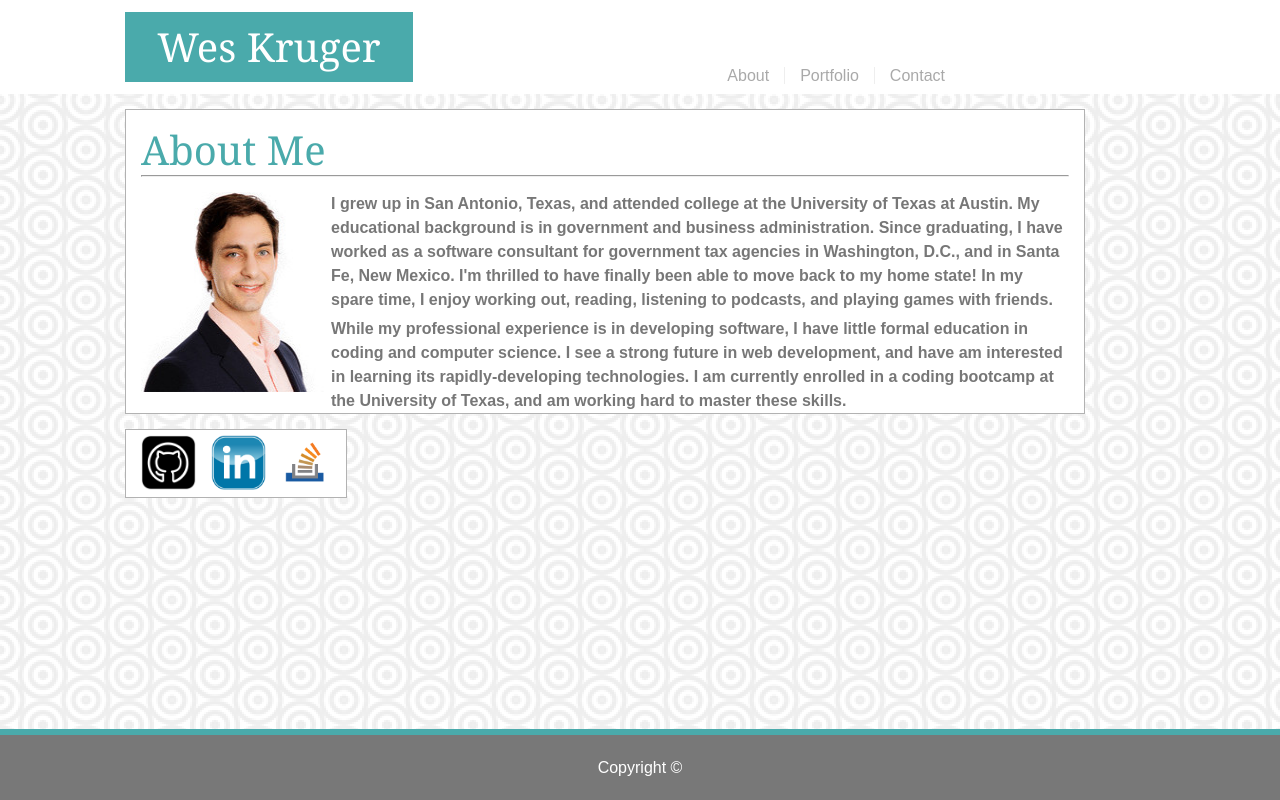
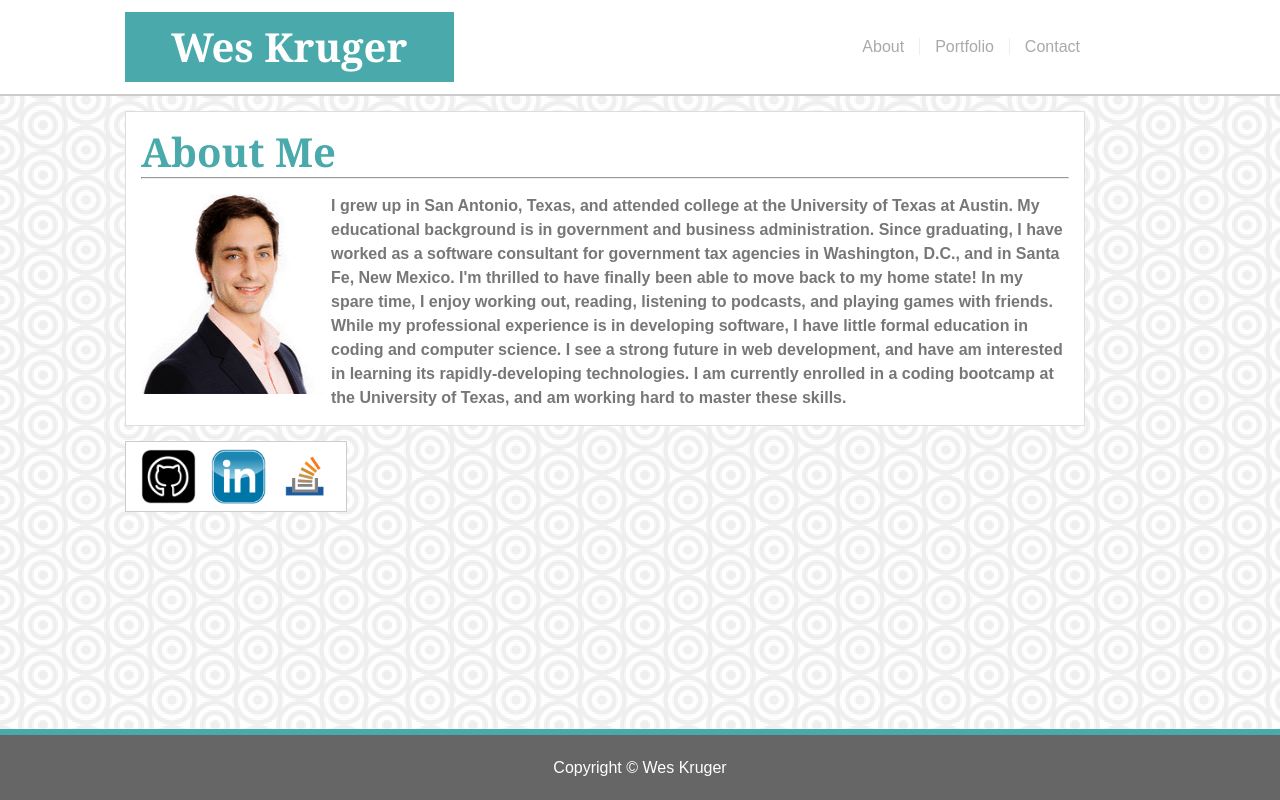
Before and after one commit to Kruges/Basic-Portfolio, a plain HTML site: page index.html in a window 1280 px wide. Drawn offline with Linux system fonts and the light colour scheme.

Commit message:
correcting errors

```diff
--- a/assets/style.css
+++ b/assets/style.css
@@ -1,4 +1,4 @@
-html, body, {
+html, body {
     position:fixed;
     top:0;
     bottom:0;
@@ -8,6 +8,7 @@ html, body, {
     height: 100%;
     margin: 0;
     box-sizing: border-box;
+    overflow: scroll;
 }
 
 body{
@@ -28,7 +29,8 @@ hr{
     margin-bottom: 15px;
     background-color: #fff;
     border-bottom-style: solid;
-    border-bottom-color: lightgray;
+    border-bottom-color: #cccccc;
+    border-width: 2px;
     position: relative;
     top: 0;
     left: 0;
@@ -37,10 +39,10 @@ hr{
 .container{
     display: flex;
     flex-direction: row;
-    max-width: 960px;
+    max-width: 1095px;
 }
 
-.container topName{
+.container .topName{
     background-color: #4aaaab;
     text-align: center;
     font-size: 40px;
@@ -50,12 +52,12 @@ hr{
     align-self: flex-start;
     align-items: flex-start;
     width: 30%;
-    border-color: #eee;
+    border-color: #dddddd;
     border-width: 1px;
-    font-weight: 550;
+    font-weight: bold;
 }
 
-.container topName a{
+.container .topName a{
     text-decoration: none;
     color: #fff;
 }
@@ -64,10 +66,9 @@ hr{
     list-style-type: none;
     display: flex;
     justify-content: flex-end;
-    align-self: flex-end;
-    align-items: flex-end;
+    align-self: center;
+    align-items: center;
     margin-left: auto;
-    margin-bottom: 10px;
 }
 
 .liButton{
@@ -109,7 +110,7 @@ li a:hover{
 
 .about{
     border-style: solid;
-    border-color: #b2b2b2;
+    border-color: #dddddd;
     border-width: 1px;
     border-spacing: 15px;
     background-color: #fff;
@@ -123,7 +124,7 @@ li a:hover{
     font-size:40px;
     align-self: flex-end;
     margin: 20px auto 5px 15px;
-    font-weight: 550;
+    font-weight: bold;
 }
 
 .about p{
@@ -133,17 +134,15 @@ li a:hover{
 
 .pClass{
     align-items: baseline;
-    margin-top: 15px;
-    margin-right: 15px;
+    margin: 15px 15px 15px 0;
 }
 
 .content p{
     color: #777777;
     font-size: 16px;
-    font-weight: 550;
+    font-weight: bold;
     line-height: 24px;
     display:flex;
-    margin-top: 5px;
 }
 
 .about img{
@@ -151,17 +150,16 @@ li a:hover{
     margin-left: 15px;
 }
 
-pages {
+.pages {
     width: 220px;
     background-color: #fff;
     border-style: solid;
     border-width: 1px;
-    border-color: #b2b2b2;
-    margin-bottom: 15px;
+    border-color: #cccccc;
 }
 
-pages a{
-    margin-left: 15px;
+.pages a{
+    margin: 7px 0 0 15px;
 }
 
 /*-------------------------------------------------------------------------------------------------------*/
@@ -170,7 +168,7 @@ pages a{
     display: flex;
     flex-direction: column;
     border-style: solid;
-    border-color: #b2b2b2;
+    border-color: #dddddd;
     border-width: 1px;
     border-spacing: 15px;
     background-color: #fff;
@@ -196,7 +194,7 @@ input, textarea {
     line-height: 24px;
     padding-left: 5px;
     border: 1px solid;
-    border-color: #ccc;
+    border-color: #dddddd;
     margin-left: 15px;
 }
 
@@ -286,7 +284,7 @@ footer {
     width: 100%;
     height: 40px;
     color: #fff;
-    background-color: #787878;
+    background-color: #666666;
     font-size: 16px;
     border-top-style: solid;
     border-top-color: #4aaaab;
--- a/index.html
+++ b/index.html
@@ -1,5 +1,5 @@
 <!DOCTYPE html>
-<html>
+<html lang="en-US">
 
 <head>
     <meta charset="utf-8" />
@@ -14,8 +14,9 @@
 <body>
     <div class="titleBar">
         <div class="container">
-            <topName>
-                <a href="index.html" class="button">Wes Kruger</topName>
+            <div class="topName">
+                <a href="index.html" class="button">Wes Kruger</a>
+            </div>
             <ul>
                 <li>
                     <a href="index.html" class="liButton">About</a>
@@ -35,7 +36,7 @@
             <h1>About Me</h1>
             <hr />
             <div class="pClass">
-                <img class="profile" src="assets/images/wesKruger.jpg" alt="Wes Kruger picture" height="200px" width="190px">
+                <img class="profile" src="assets/images/wesKruger.jpg" alt="Wes Kruger picture" height="200" width="190">
                 <p>I grew up in San Antonio, Texas, and attended college at the University of Texas at Austin. My educational
                     background is in government and business administration. Since graduating, I have worked as a software
                     consultant for government tax agencies in Washington, D.C., and in Santa Fe, New Mexico. I'm thrilled
@@ -50,24 +51,24 @@
             </div>
         </div>
 
-        <pages>
+        <div class="pages">
             <!--Web Profiles -->
             <p>
                 <a href="https://www.github.com/Kruges" target="_blank">
-                    <img src="assets/images/githubIcon.png" alt="github icon" height="55px" width="55px">
+                    <img src="assets/images/githubIcon.png" alt="github icon" height="55" width="55">
                 </a>
                 <a href="https://www.linkedin.com/in/wes-kruger-b54135a4/" target="_blank">
-                    <img src="assets/images/linkedInIcon.png" alt="linkedin icon" height="55px" width="55px">
+                    <img src="assets/images/linkedInIcon.png" alt="linkedin icon" height="55" width="55">
                 </a>
                 <a href="https://stackoverflow.com/users/10048090/w-kruger" target="_blank">
-                    <img src="assets/images/stackoverFlowIcon.png" alt="stack overflow icon" height="52px" width="52px">
+                    <img src="assets/images/stackoverFlowIcon.png" alt="stack overflow icon" height="52" width="52">
                 </a>
             </p>
-        </pages>
+        </div>
     </div>
 
     <footer>
-        Copyright &copy;
+        Copyright &copy; Wes Kruger
     </footer>
 
 </body>
```
Also changed, not shown: contact.html (+7 -6 lines), portfolio.html (+4 -4 lines).
